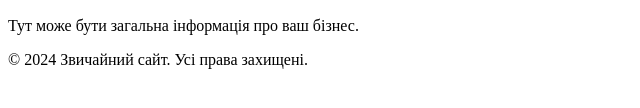
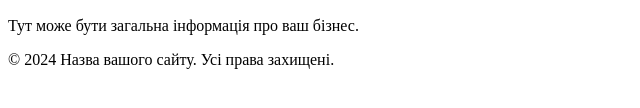
Before and after one commit to De1m0s114/lab, a plain HTML site: page index.html in a window 1280 px wide. Shown: the part 202-310 px from the top of the page, 0-640 px from the left. Drawn offline with Linux system fonts and the light colour scheme.

Commit message:
Update index.html

```diff
--- a/index.html
+++ b/index.html
@@ -3,11 +3,10 @@
 <head>
     <meta charset="UTF-8">
     <meta name="viewport" content="width=device-width, initial-scale=1.0">
-    <title>LAB3</title>
+    <title>Головна сторінка</title>
 </head>
 <body>
 
-<!-- Головна сторінка -->
 <header>
     <h1>Ласкаво просимо на наш сайт!</h1>
     <nav>
@@ -19,27 +18,17 @@
         </ul>
     </nav>
 </header>
+
 <main>
     <section>
         <h2>Про нас</h2>
         <p>Тут може бути загальна інформація про ваш бізнес.</p>
     </section>
 </main>
+
 <footer>
-    <p>&copy; 2024 Звичайний сайт. Усі права захищені.</p>
+    <p>&copy; 2024 Назва вашого сайту. Усі права захищені.</p>
 </footer>
-
-<!-- Сторінка продуктів -->
-<!-- products.html -->
-<!-- Тут буде список ваших продуктів з посиланнями на окремі сторінки -->
-
-<!-- Сторінка послуг -->
-<!-- services.html -->
-<!-- Тут буде список ваших послуг з посиланнями на окремі сторінки -->
-
-<!-- Адміністративна сторінка -->
-<!-- admin.html -->
-<!-- Тут можуть бути налаштування, панель керування, тощо. -->
 
 </body>
 </html>
```
